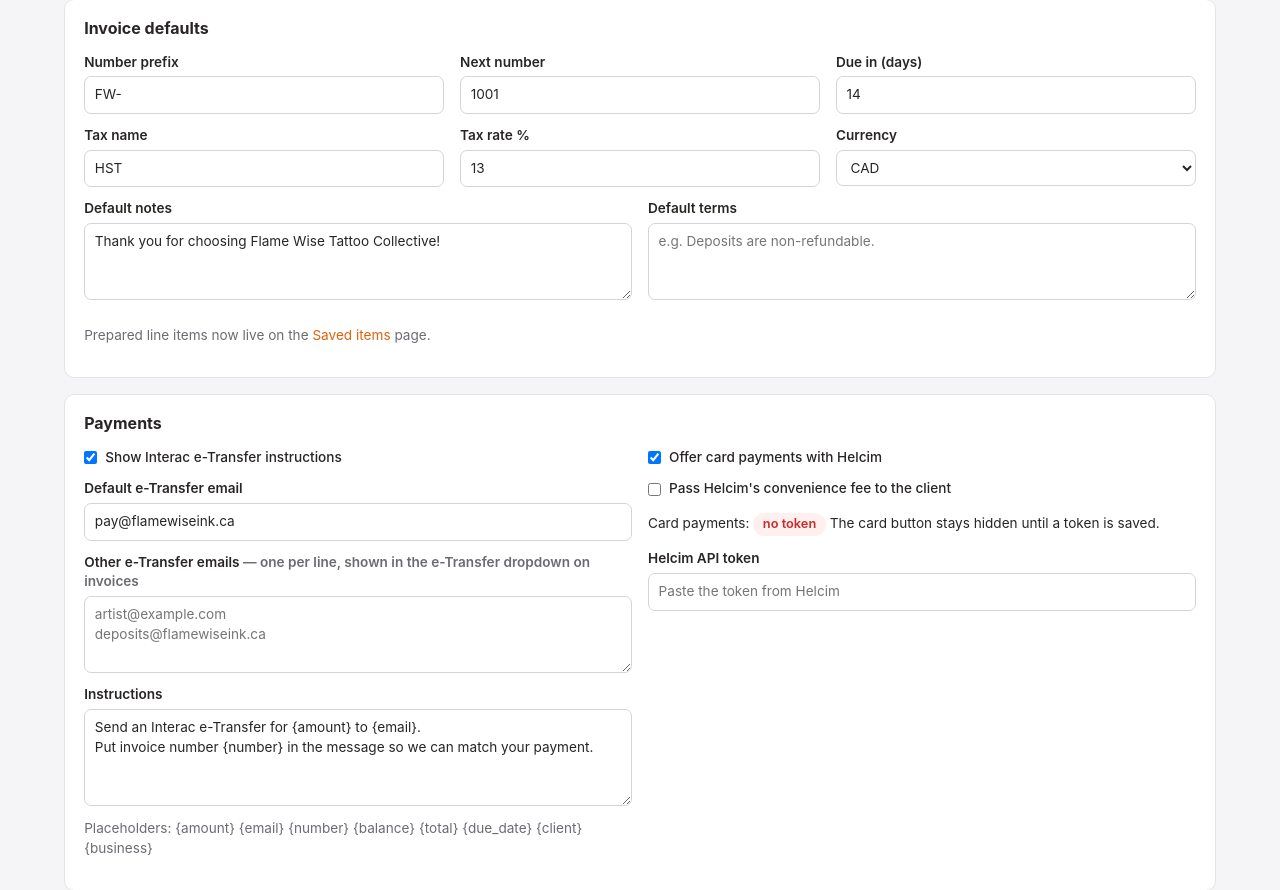
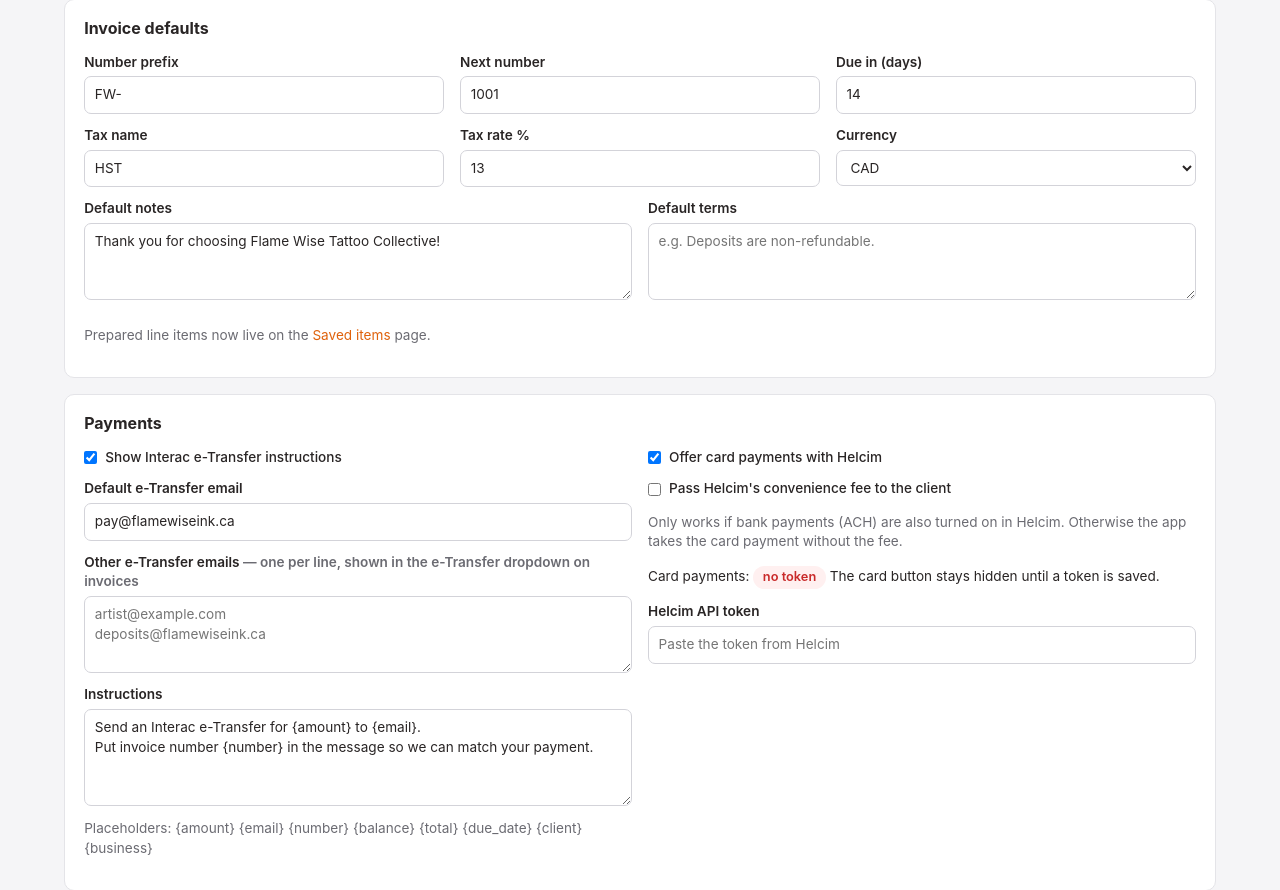
Before and after one commit to ar-va/web-invoices-flamewiseink-com, a Flask app: page /settings in a window 1280 px wide. Shown: the part 866-1756 px from the top of the page. Run offline with Flask 3, Linux system fonts and the light colour scheme; the visitor is signed in with stand-in values (Sample User, id 1); data comes from the database, SQL or seed files in the repository; parts of the project's set-up code (start-up, migrations or seed data) failed here and were passed over.

Commit message:
Fix card checkout failing when the convenience fee is on
Helcim only allows the convenience fee when bank (ACH) payments are also enabled,
so it refused the checkout. The app now retries without the fee and notes it in the
invoice's activity. Card-payment errors use status 400 instead of 502 (Cloudflare
replaced the 502 with its own page, causing 'Unexpected token <'), and the pay button
explains any non-JSON reply in plain words.

```diff
--- a/app/app.py
+++ b/app/app.py
@@ -1245,18 +1245,35 @@ def helcim_start(token):
     }
     if settings()["helcim_fee"] == "1":
         payload["hasConvenienceFee"] = 1
-    try:
-        r = requests.post(f"{HELCIM_API}/helcim-pay/initialize", json=payload, headers=helcim_headers(), timeout=20)
-        body = r.json() if r.content else {}
+    unavailable = "Card payments are unavailable right now. Please use e-Transfer or try again later."
+    # Errors use 400, not 502/504: Cloudflare replaces those with its own web page.
+    try:
+        r, body = _helcim_initialize(payload)
+        if r.status_code == 400 and payload.get("hasConvenienceFee") and "convenience fee" in str(body).lower():
+            # Helcim only allows the fee when bank (ACH) payments are also on. Take the card without it.
+            log.warning("Helcim refused the convenience fee (%s); opening checkout without it", str(body)[:200])
+            add_event(inv["id"], "Card checkout opened without the convenience fee: Helcim needs bank payments "
+                                 "turned on for fees (Settings → Payments)")
+            payload.pop("hasConvenienceFee")
+            r, body = _helcim_initialize(payload)
     except Exception:  # noqa: BLE001
         log.exception("Helcim initialize failed")
-        return jsonify(error="Card payments are unavailable right now. Please use e-Transfer or try again later."), 502
+        return jsonify(error=unavailable), 400
     if r.status_code >= 300 or "checkoutToken" not in body:
         log.error("Helcim initialize HTTP %s: %s", r.status_code, str(body)[:500])
-        return jsonify(error="Card payments are unavailable right now. Please use e-Transfer or try again later."), 502
+        return jsonify(error=unavailable), 400
     x("INSERT INTO helcim_sessions(invoice_id,checkout_token,secret_token,amount_cents,created_at) VALUES(?,?,?,?,?)",
       (inv["id"], body["checkoutToken"], body["secretToken"], due, now_iso()))
     return jsonify(checkoutToken=body["checkoutToken"])
+
+
+def _helcim_initialize(payload):
+    r = requests.post(f"{HELCIM_API}/helcim-pay/initialize", json=payload, headers=helcim_headers(), timeout=20)
+    try:
+        body = r.json() if r.content else {}
+    except ValueError:
+        body = {"raw": r.text[:300]}
+    return r, body
 
 
 def _find_txn(obj, depth=0):
@@ -2035,13 +2052,30 @@ def healthz():
     return "ok"
 
 
+def _is_json_path():
+    return request.path.startswith("/i/") and "/helcim/" in request.path
+
+
 @app.errorhandler(400)
 @app.errorhandler(403)
 @app.errorhandler(404)
+@app.errorhandler(405)
 def _err(e):
-    if request.path.startswith("/i/") and request.path.count("/") > 2:
+    if _is_json_path():
         return jsonify(error=getattr(e, "description", "Error")), e.code
     return render_template("error.html", code=e.code, message=getattr(e, "description", "")), e.code
+
+
+@app.errorhandler(Exception)
+def _crash(e):
+    from werkzeug.exceptions import HTTPException
+    if isinstance(e, HTTPException):
+        return e
+    log.exception("Unhandled error on %s %s", request.method, request.path)
+    if _is_json_path():
+        return jsonify(error="Card payments hit a problem on our side. Please use e-Transfer or try again later."), 400
+    return render_template("error.html", code=500, message="Something went wrong. Try again, and if it keeps "
+                                                          "happening check the container logs in Portainer."), 500
 
 
 @app.context_processor
--- a/app/static/app.js
+++ b/app/static/app.js
@@ -101,8 +101,10 @@ function initHelcimPay() {
     btn.disabled = true; btn.textContent = 'Opening secure checkout…'; say('');
     let checkoutToken;
     try {
-      const r = await fetch(btn.dataset.start, { method: 'POST' });
-      const j = await r.json();
+      const r = await fetch(btn.dataset.start, {
+        method: 'POST', headers: { 'Content-Type': 'application/json', 'Accept': 'application/json' }, body: '{}',
+      });
+      const j = await readJson(r);
       if (!r.ok) throw new Error(j.error || 'Could not start card payment.');
       checkoutToken = j.checkoutToken;
     } catch (err) { say(err.message, 'danger'); reset(); return; }
@@ -121,10 +123,10 @@ function initHelcimPay() {
         btn.textContent = 'Confirming payment…'; say('Please keep this page open.');
         try {
           const r = await fetch(btn.dataset.confirm, {
-            method: 'POST', headers: { 'Content-Type': 'application/json' },
+            method: 'POST', headers: { 'Content-Type': 'application/json', 'Accept': 'application/json' },
             body: JSON.stringify({ checkoutToken, eventMessage: event.data.eventMessage }),
           });
-          const j = await r.json();
+          const j = await readJson(r);
           if (!r.ok) throw new Error(j.error || 'Could not confirm payment.');
           location.href = location.pathname + '?paid=1';
         } catch (err) { say(err.message, 'danger'); btn.textContent = 'Payment sent'; }
@@ -247,3 +249,15 @@ function initClientPicker(input, clients) {
   input.addEventListener('blur', () => setTimeout(close, 100));
   updateStatus();
 }
+
+// Read a JSON reply; if something in between (e.g. Cloudflare) answered with a web page, explain that instead
+async function readJson(r) {
+  const text = await r.text();
+  try { return JSON.parse(text); } catch (_) {}
+  const title = (text.match(/<title>([^<]*)<\/title>/i) || [])[1] || '';
+  const viaCloudflare = /cloudflare|cf-ray|challenge-platform/i.test(text);
+  console.error('Card payment: non-JSON reply', r.status, title, text.slice(0, 500));
+  throw new Error(viaCloudflare
+    ? `Cloudflare stopped the card payment request (HTTP ${r.status}${title ? ': ' + title.trim() : ''}). Please use e-Transfer for now.`
+    : `The server answered with a web page instead of the payment details (HTTP ${r.status}${title ? ': ' + title.trim() : ''}). Please use e-Transfer for now.`);
+}
--- a/app/templates/base.html
+++ b/app/templates/base.html
@@ -60,7 +60,7 @@
   {% endwith %}
   {% block content %}{% endblock %}
 </main>
-<script src="{{ url_for('static', filename='app.js') }}?v=5"></script>
+<script src="{{ url_for('static', filename='app.js') }}?v=6"></script>
 {% block scripts %}{% endblock %}
 </body>
 </html>
--- a/app/templates/settings.html
+++ b/app/templates/settings.html
@@ -67,6 +67,7 @@
       <div>
         <label class="check"><input type="checkbox" name="helcim_enabled" {% if s.helcim_enabled == '1' %}checked{% endif %}> Offer card payments with Helcim</label>
         <label class="check"><input type="checkbox" name="helcim_fee" {% if s.helcim_fee == '1' %}checked{% endif %}> Pass Helcim's convenience fee to the client</label>
+        <p class="small muted">Only works if bank payments (ACH) are also turned on in Helcim. Otherwise the app takes the card payment without the fee.</p>
         <p class="small">Card payments:
           {% if helcim_token %}<span class="badge paid">connected</span>{% else %}<span class="badge overdue">no token</span> The card button stays hidden until a token is saved.{% endif %}</p>
         {% if helcim_source == 'portainer' %}
```
Also changed, not shown: tests/test_app.py (+42 -0 lines).
